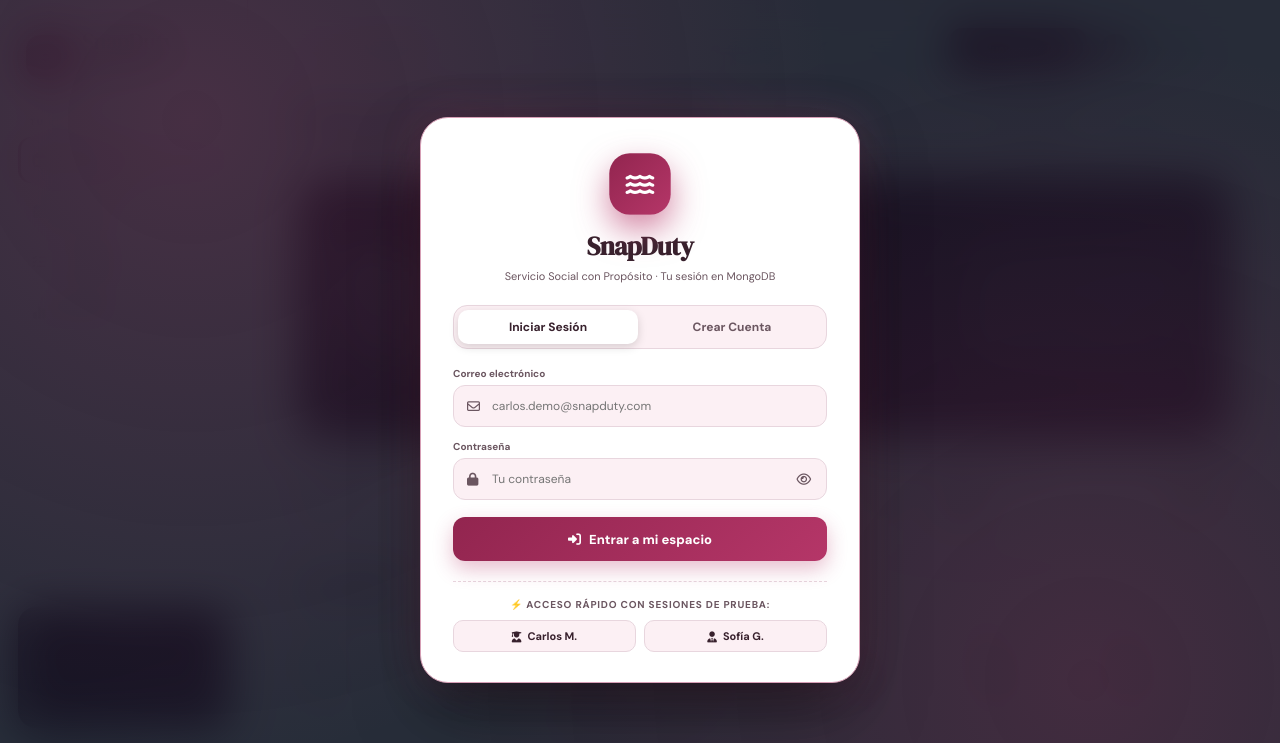
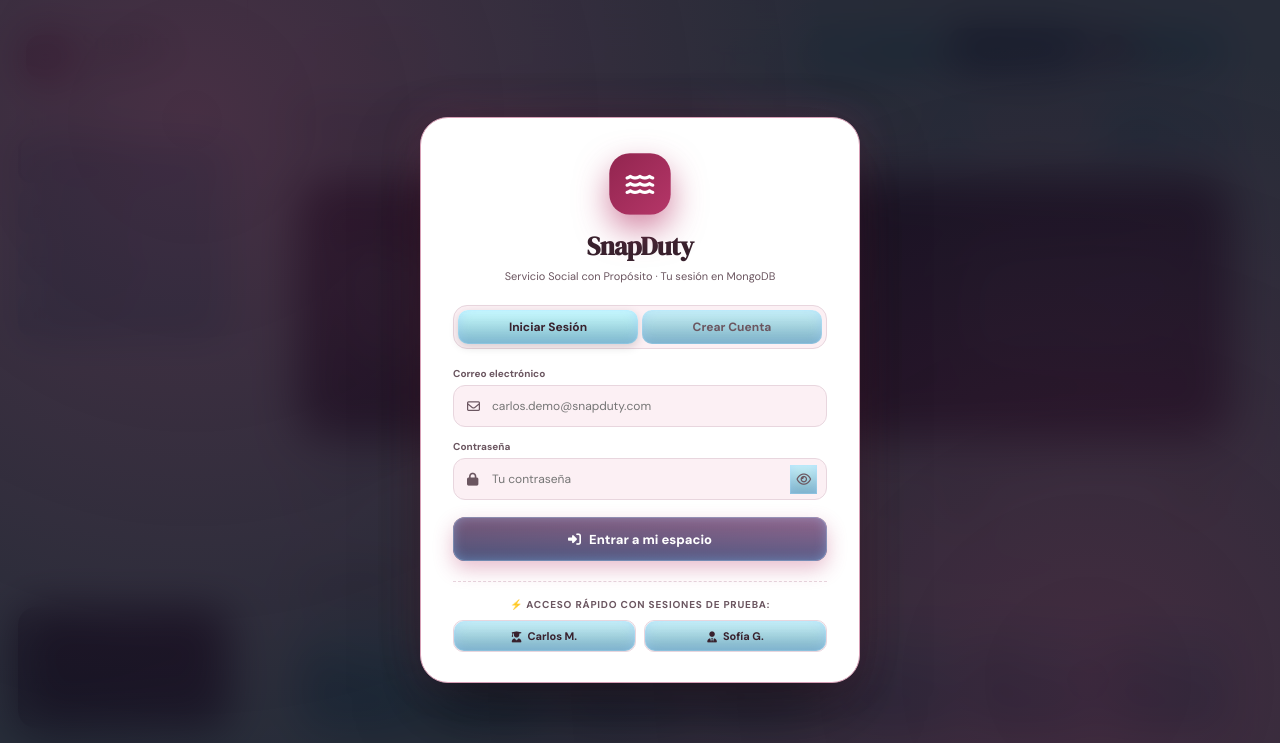
Before and after one commit to diegoperezalp-ui/prototipo, a website: page prueba prototipo.html in a window 1280 px wide. Shown: the top 743 px of the page. Drawn offline with Linux system fonts and the light colour scheme.

Commit message:
Aplica brillo cian a todos los botones

```diff
--- a/prueba prototipo.html
+++ b/prueba prototipo.html
@@ -67,7 +67,37 @@
       transition: background-color .25s, color .25s;
     }
     button, input, select, textarea { font: inherit; }
-    button { color: inherit; }
+    button {
+      position: relative;
+      isolation: isolate;
+      color: inherit;
+    }
+    button::before {
+      content: "";
+      display: block;
+      position: absolute;
+      inset: 0;
+      border-radius: inherit;
+      background: linear-gradient(180deg, rgba(8, 77, 126, 0), rgba(8, 77, 126, .42)), rgba(47, 255, 255, .24);
+      box-shadow: inset 0 0 12px rgba(151, 200, 255, .44), inset 0 0 0 1px rgba(184, 238, 255, .24);
+      pointer-events: none;
+      z-index: -1;
+    }
+    button:not(.day-card.today)::after {
+      content: "";
+      display: block;
+      position: absolute;
+      inset: 0;
+      border: 1px solid rgba(184, 238, 255, .32);
+      border-radius: inherit;
+      background: linear-gradient(180deg, rgba(8, 77, 126, 0), rgba(8, 77, 126, .42)), rgba(47, 255, 255, .24);
+      box-shadow: inset 0 0 12px rgba(151, 200, 255, .44);
+      opacity: 0;
+      pointer-events: none;
+      transition: opacity .3s ease-in;
+      z-index: -1;
+    }
+    button:not(.day-card.today):hover::after { opacity: 1; }
     button:focus-visible, input:focus-visible, select:focus-visible, textarea:focus-visible {
       outline: 3px solid color-mix(in srgb, var(--accent) 38%, transparent);
       outline-offset: 2px;
```
